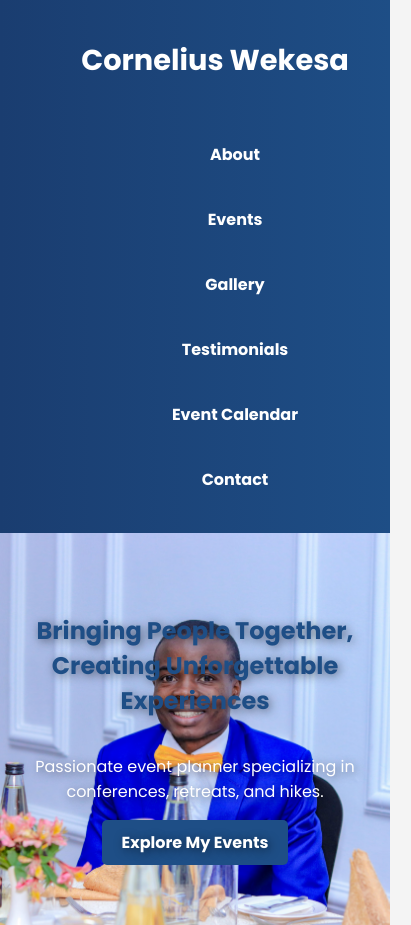
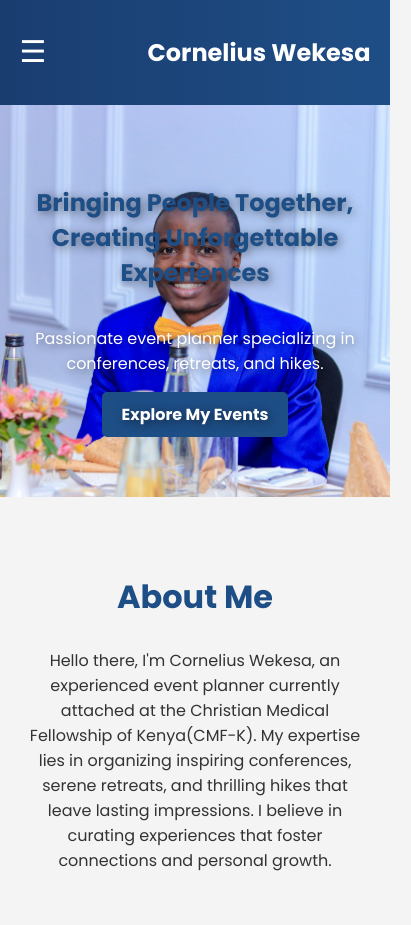
Before and after one commit to cornelsi/PersonalPortifolio, a plain HTML site: page index.html in a window 390 px wide. Shown: the top 925 px of the page, 411 px wide, since content can reach past the window. Drawn offline with Linux system fonts and the light colour scheme.

Commit message:
added a toggle collapse panel

```diff
--- a/index.html
+++ b/index.html
@@ -11,8 +11,10 @@
 <body>
     <header>
         <nav>
+            <input type="checkbox" id="menu-toggle">
+            <label for="menu-toggle" class="menu-icon">&#9776;</label>
             <h1>Cornelius Wekesa</h1>
-            <ul>
+            <ul class="menu">
                 <li><a href="#about">About</a></li>
                 <li><a href="#events">Events</a></li>
                 <li><a href="#gallery">Gallery</a></li>
--- a/styling.css
+++ b/styling.css
@@ -15,54 +15,70 @@ nav {
     background: linear-gradient(90deg, #1a3d70, #1e4e86);
     padding: 15px 5%;
     display: flex;
+    align-items: center;
     justify-content: space-between;
-    align-items: center;
-    flex-wrap: wrap;
-    color: #fff;
+    position: relative;
+    color: white;
 }
 
-nav h1 {
-    font-size: 1.8rem;
+/* Hide the default checkbox */
+#menu-toggle {
+    display: none;
 }
 
-nav ul {
+/* Menu Icon (Hamburger) */
+.menu-icon {
+    font-size: 30px;
+    cursor: pointer;
+    color: white;
+    display: none;
+}
+
+/* Navigation Menu */
+.menu {
     list-style: none;
     display: flex;
     gap: 20px;
 }
 
-nav ul li {
+.menu li {
     display: inline;
 }
 
-nav a {
+.menu a {
     text-decoration: none;
-    color: #fff;
+    color: white;
     font-weight: bold;
+    transition: color 0.3s ease;
 }
 
-nav a:hover {
+.menu a:hover {
     color: #f39c12;
 }
 
 /* Mobile Navigation */
 @media (max-width: 768px) {
-    nav {
-        flex-direction: column;
-        align-items: center;
+    .menu-icon {
+        display: block;
     }
 
-    nav ul {
+    .menu {
+        display: none;
         flex-direction: column;
+        background: #1e4e86;
+        position: absolute;
+        top: 60px;
+        left: 0;
+        width: 100%;
         text-align: center;
-        width: 100%;
-        padding-top: 10px;
+        padding: 10px 0;
     }
 
-    nav ul li {
-        padding: 10px 0;
+    #menu-toggle:checked + .menu-icon + .menu {
+        display: flex;
     }
 }
+
 
 /* Hero Section */
 .hero {
```
